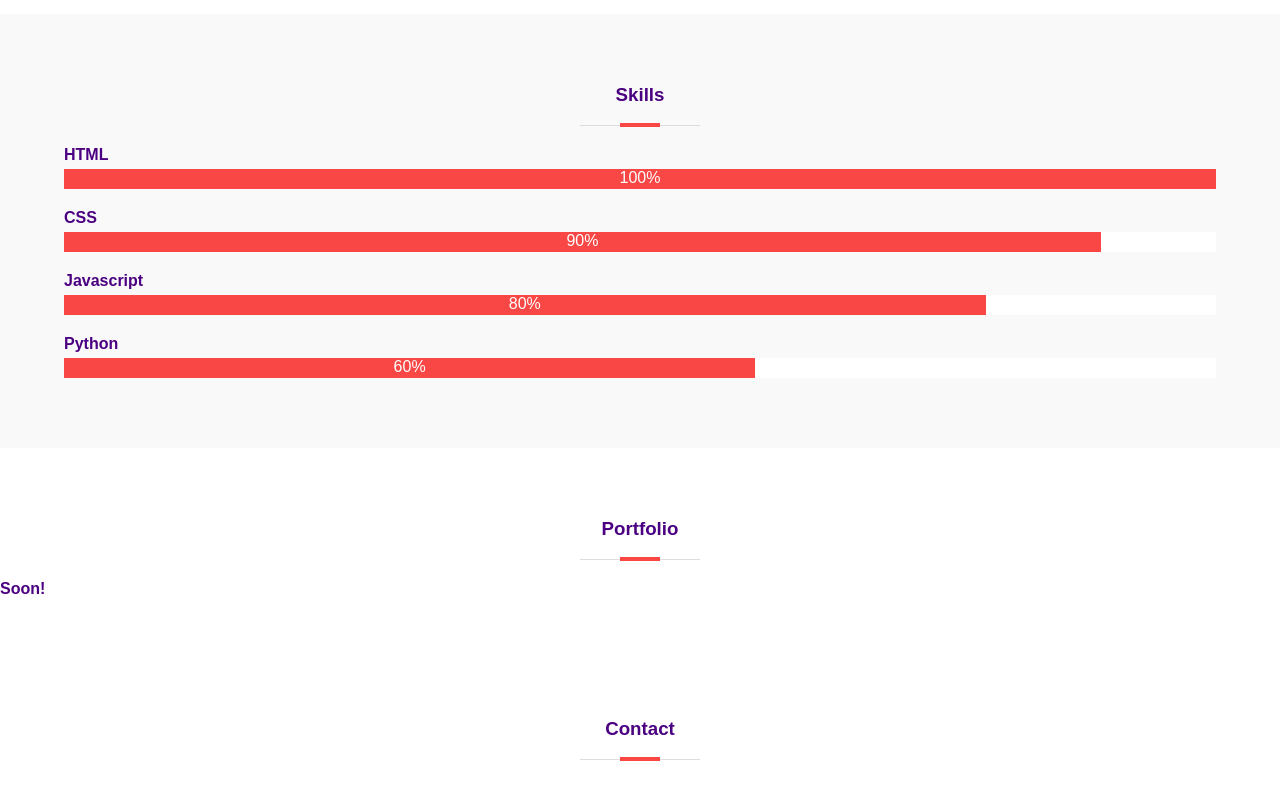
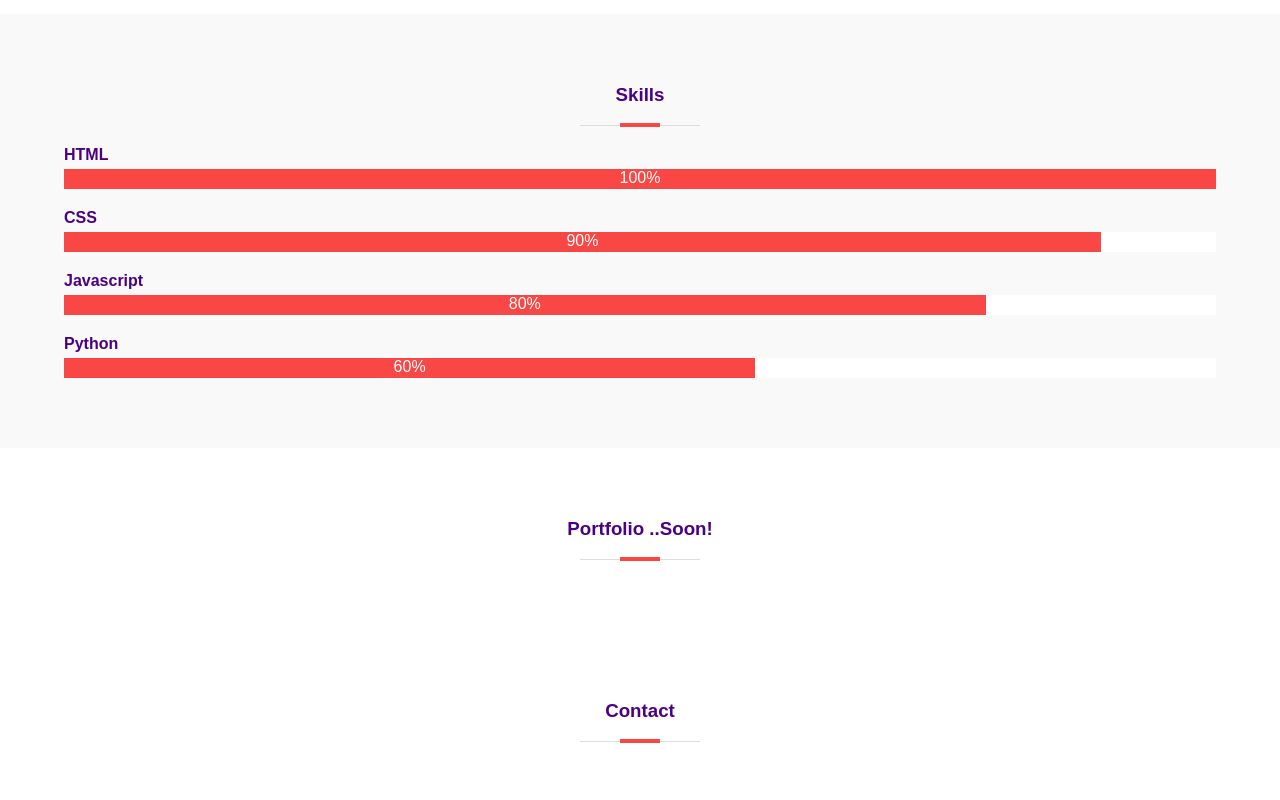
Before and after one commit to Zoha-beh/Zoha-beh.githb.io, a plain HTML site: page index.html in a window 1280 px wide. Shown: the part 888-1688 px from the top of the page. Drawn offline with Linux system fonts and the light colour scheme; a web font is replaced by a local one.

Commit message:
Portfolio ..Soon!

```diff
--- a/index.html
+++ b/index.html
@@ -97,8 +97,7 @@
 		<!-- ===== bagian portolio ===== -->
 		<section>
 			<div>
-				<h3>Portfolio</h3>
-				<h4>Soon!</h4>
+				<h3>Portfolio ..Soon!</h3>
 			</div>
 		</section>
 
```
